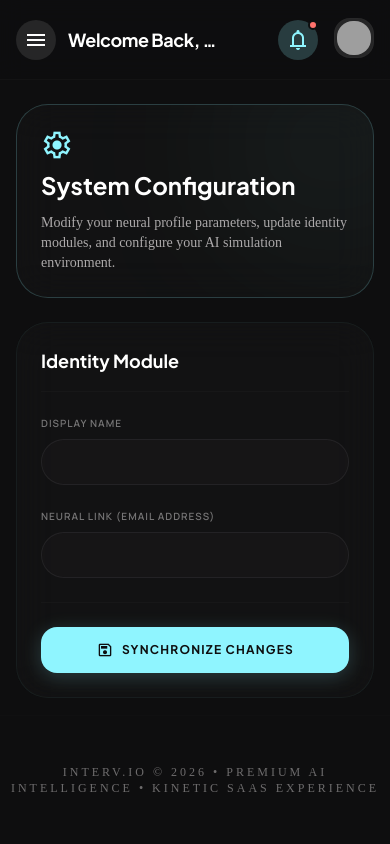
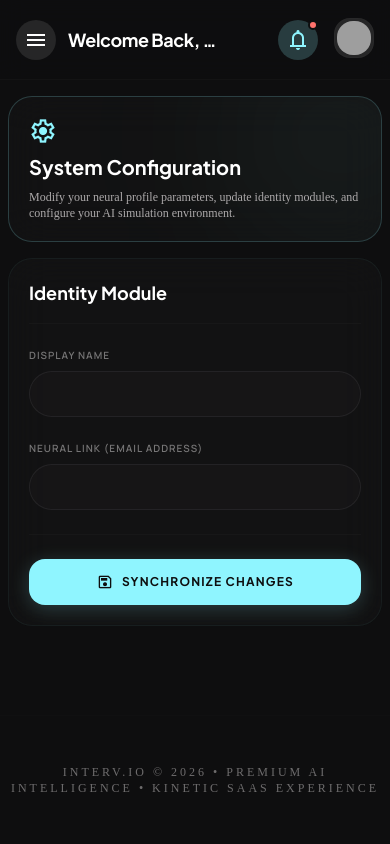
Before and after one commit to theanazz/Interv-io, a Flask app: page /settings in a window 390 px wide. Run offline with Flask 3, Linux system fonts and the light colour scheme; the visitor is signed in with stand-in values (Sample User, id 1); data that the repository does not hold is empty; some libraries are stand-ins or nearby versions; some web fonts are replaced; grey boxes are pictures that could not be loaded.

Commit message:
Bulletproof mobile horizontal overflow fix

```diff
--- a/templates/base.html
+++ b/templates/base.html
@@ -190,7 +190,7 @@
     </aside>
 
     <!-- Main Content Area -->
-    <main class="flex-grow flex flex-col overflow-y-auto custom-scrollbar bg-background">
+    <main class="flex-grow flex flex-col overflow-y-auto overflow-x-hidden custom-scrollbar bg-background w-full">
 
         <!-- Top Bar -->
         <header class="h-20 border-b border-outline-variant/10 flex items-center justify-between px-4 lg:px-10 flex-shrink-0 relative z-40 bg-background/80 backdrop-blur-md">
--- a/templates/settings.html
+++ b/templates/settings.html
@@ -3,21 +3,21 @@
 {% block title %}Settings | Interv.io{% endblock %}
 
 {% block content %}
-<section class="max-w-4xl mx-auto space-y-6 md:space-y-8 mt-6 md:mt-12 px-4 md:px-6">
+<section class="max-w-4xl mx-auto space-y-4 sm:space-y-6 md:space-y-8 mt-4 sm:mt-6 md:mt-12 px-2 sm:px-4 md:px-6 w-full">
     <!-- Settings Hero -->
-    <div class="glass-panel p-6 md:p-10 rounded-[2rem] md:rounded-[3rem] border-primary/20 relative overflow-hidden">
-        <div class="relative z-10">
-            <h2 class="font-headline text-2xl sm:text-3xl md:text-4xl text-white mb-3 flex flex-col sm:flex-row items-start sm:items-center gap-2 sm:gap-4">
-                <span class="material-symbols-outlined text-[32px] md:text-[40px] text-primary">settings</span>
-                System Configuration
+    <div class="glass-panel p-5 sm:p-6 md:p-10 rounded-[1.5rem] sm:rounded-[2rem] md:rounded-[3rem] border-primary/20 relative overflow-hidden">
+        <div class="relative z-10 w-full">
+            <h2 class="font-headline text-xl sm:text-2xl md:text-4xl text-white mb-2 sm:mb-3 flex flex-col sm:flex-row items-start sm:items-center gap-2 sm:gap-4 break-words">
+                <span class="material-symbols-outlined text-[28px] sm:text-[32px] md:text-[40px] text-primary flex-shrink-0">settings</span>
+                <span class="break-words max-w-full">System Configuration</span>
             </h2>
-            <p class="text-on-surface-variant font-label text-sm sm:text-base max-w-xl">Modify your neural profile parameters, update identity modules, and configure your AI simulation environment.</p>
+            <p class="text-on-surface-variant font-label text-xs sm:text-sm md:text-base max-w-xl break-words">Modify your neural profile parameters, update identity modules, and configure your AI simulation environment.</p>
         </div>
         <div class="absolute -right-20 -top-20 w-60 md:w-80 h-60 md:h-80 bg-primary/5 blur-[80px] md:blur-[120px] rounded-full"></div>
     </div>
 
     <!-- Forms -->
-    <div class="glass-panel p-6 md:p-8 rounded-[2rem] md:rounded-[2.5rem]">
+    <div class="glass-panel p-5 sm:p-6 md:p-8 rounded-[1.5rem] sm:rounded-[2rem] md:rounded-[2.5rem]">
         {% with messages = get_flashed_messages(with_categories=true) %}
             {% if messages %}
                 {% for category, message in messages %}
```
